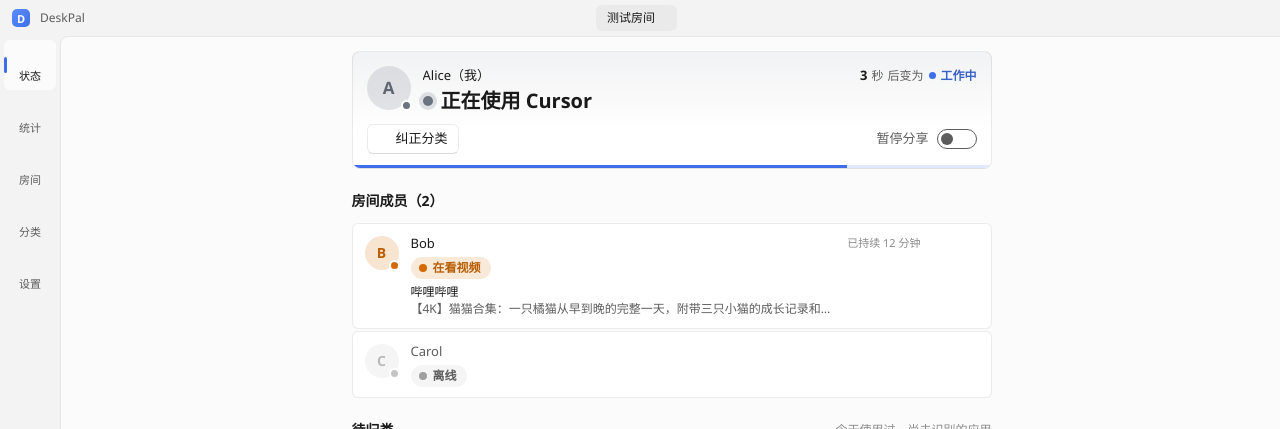
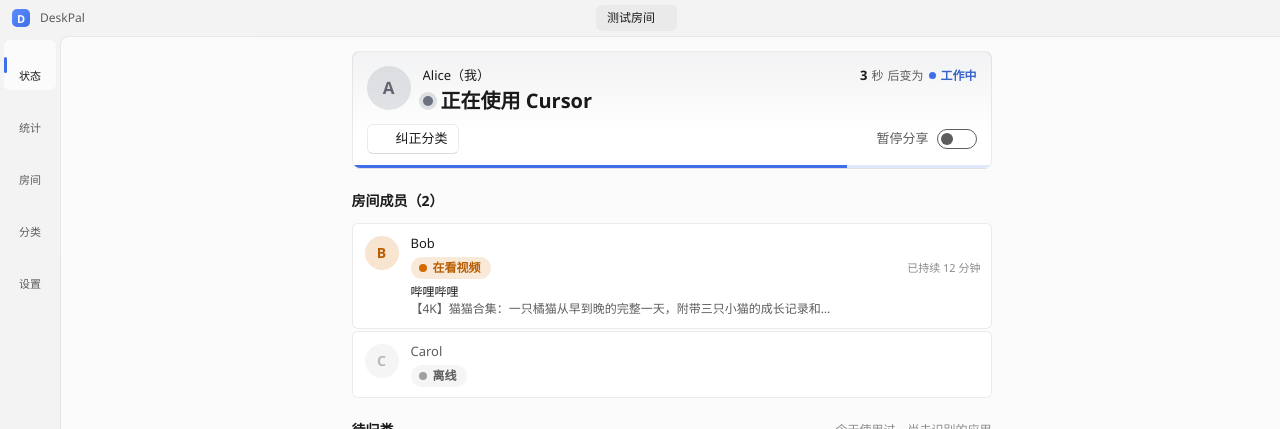
Before and after one commit to HuLuShiLei/DeskPal, a Preact app in the folder src/DeskPal.Client/web/: page / in a window 1280 px wide. Shown: the top 429 px of the page. Built offline with nearby package versions, Linux system fonts and the light colour scheme.

Commit message:
feat: 成员的已持续时间固定在右侧，头像不再显示状态点
状态标签已经带颜色点，头像底色也按状态着色，右下角的点是重复的。
已持续时间放在按钮下方、和状态标签同一行，不随文案长短和按钮数量移动。

```diff
--- a/src/DeskPal.Client/web/src/pages/StatusPage.tsx
+++ b/src/DeskPal.Client/web/src/pages/StatusPage.tsx
@@ -51,13 +51,14 @@ function MemberRow({ member, onViewStats }: { member: MemberItem; onViewStats: (
         <p class="row-title">
           {member.name}
           {member.isOwner && <span class="badge">{t("common.owner")}</span>}
-          {member.meta && <span class="row-meta">{member.meta}</span>}
         </p>
         <div>
           <StatusBadge view={member.view} />
         </div>
         <PresenceDetail view={member.view} />
       </div>
+      <div class="member-side">
+        <div class="member-actions">
           {member.shareStats && (
             <button class="icon-button pin-button" title={t("status.viewStats")} aria-label={t("status.viewStatsOf", { name: member.name })} onClick={onViewStats}>
               <Icon name="chart" />
@@ -72,6 +73,9 @@ function MemberRow({ member, onViewStats }: { member: MemberItem; onViewStats: (
           >
             <Icon name={member.pinned ? "pinned" : "pin"} />
           </button>
+        </div>
+        {member.meta && <span class="member-meta">{member.meta}</span>}
+      </div>
     </li>
   );
 }
--- a/src/DeskPal.Client/web/src/styles.css
+++ b/src/DeskPal.Client/web/src/styles.css
@@ -312,10 +312,13 @@ select:hover { background: color-mix(in srgb, var(--surface-strong), var(--text)
 .list-row.member .row-main { gap: 4px; }
 .list-row.member .presence-detail { margin-top: 0; }
 .list-row.member .avatar { margin-top: 2px; }
+.member-side { flex: none; display: flex; flex-direction: column; align-items: flex-end; margin: -2px -4px 0 0; }
+.member-actions { display: flex; }
+.member-meta { margin: -3px 4px 0 0; font-size: 11px; line-height: 22px; color: var(--faint); white-space: nowrap; }
 .list-row.offline .status-badge { color: var(--muted); background: var(--hover); }
 .list-row.offline .avatar { opacity: 0.6; }
 .list-row.offline .row-title { color: var(--muted); }
-.list-row.member .pin-button { height: 28px; width: 28px; min-height: 28px; margin: -2px -4px 0 -6px; }
+.list-row.member .pin-button { height: 28px; width: 28px; min-height: 28px; margin-left: -6px; }
 .pin-button.active { color: var(--accent); }
 
 /* ---- 置顶小卡片（page=card） ---- */
@@ -347,17 +350,6 @@ button.pin-card-close {
   background: var(--accent-soft); color: var(--accent);
 }
 .avatar[class*="tv-"] { background: color-mix(in srgb, var(--tv) 18%, transparent); color: color-mix(in srgb, var(--tv) 85%, var(--text)); }
-.presence-dot {
-  position: absolute; right: -1px; bottom: -1px; width: 11px; height: 11px; border-radius: 50%;
-  border: 2px solid var(--surface-strong); background: var(--tone-offline);
-}
-.tone-work { background: var(--tone-work); }
-.tone-chat { background: var(--tone-chat); }
-.tone-relax { background: var(--tone-relax); }
-.tone-browse { background: var(--tone-browse); }
-.tone-other { background: var(--tone-other); }
-.tone-away { background: var(--tone-away); }
-.tone-offline { background: var(--tone-offline); }
 
 .setting-row { display: flex; align-items: center; gap: 12px; padding: 10px 14px; min-height: 52px; }
 .setting-icon { font-size: 16px; color: var(--muted); }
--- a/src/DeskPal.Client/web/src/ui.tsx
+++ b/src/DeskPal.Client/web/src/ui.tsx
@@ -205,7 +205,6 @@ export function Avatar({ name, tone }: { name: string; tone: PresenceView["tone"
   return (
     <span class={`avatar tv-${tone}`} aria-hidden="true">
       {initial}
-      <span class={`presence-dot tone-${tone}`} />
     </span>
   );
 }
```
Also changed, not shown: 3 other files (tests, documents, lock files or other folders). Lines whose indentation alone changed are shown as unchanged.
